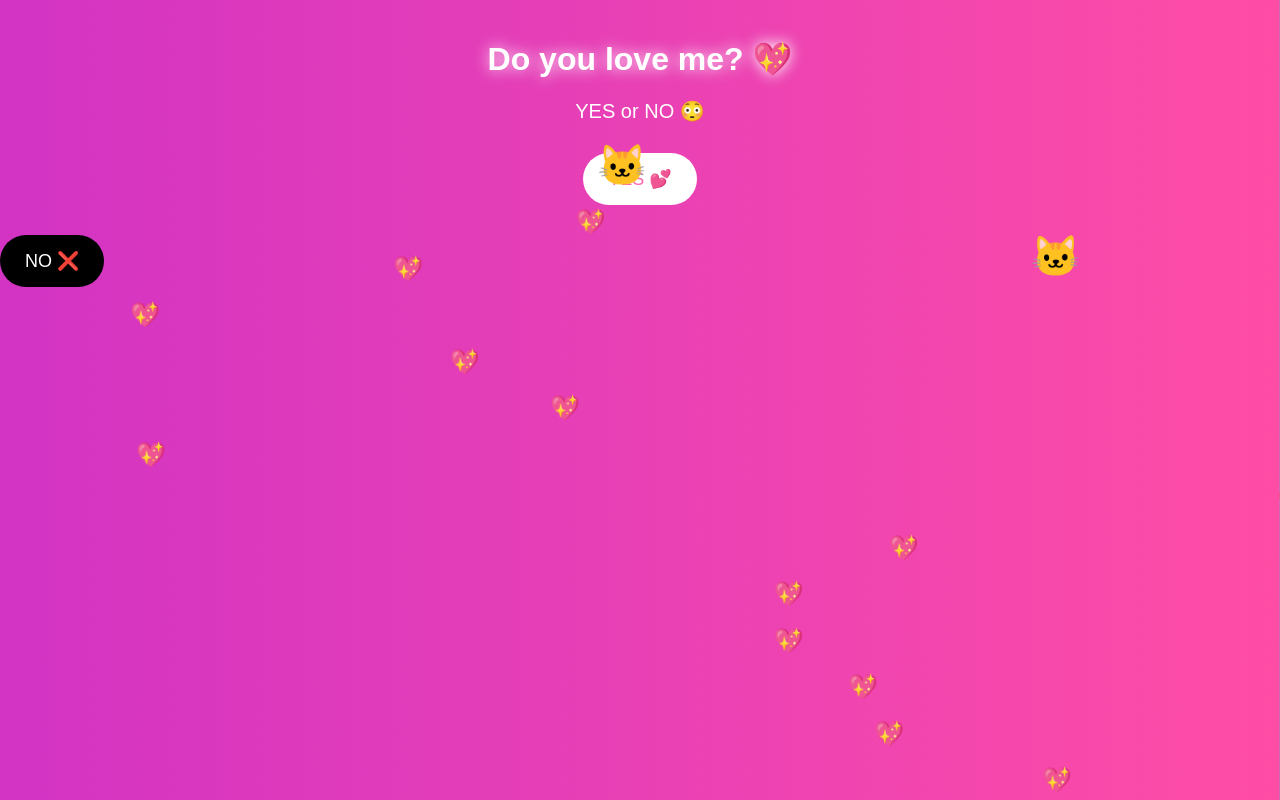
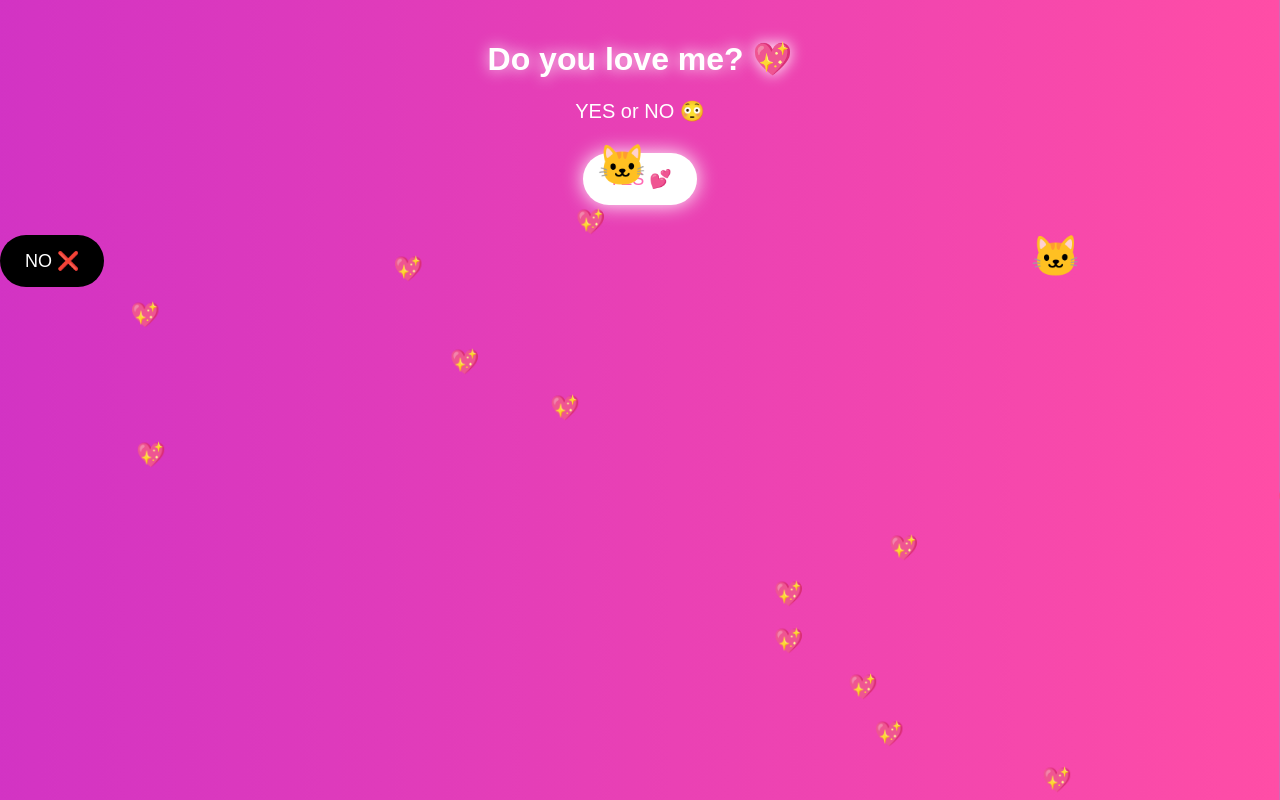
Before and after one commit to legend313/index.html, a plain HTML site: page index.html in a window 1280 px wide. Shown: the top 800 px of the page. Drawn offline with Linux system fonts and the light colour scheme.

Commit message:
Update index.html

```diff
--- a/index.html
+++ b/index.html
@@ -48,6 +48,7 @@ button {
   margin: 30px auto;
   background: white;
   color: hotpink;
+  box-shadow: 0 0 20px white;
 }
 
 #no {
@@ -86,11 +87,13 @@ button {
 const noBtn = document.getElementById("no");
 const msg = document.getElementById("msg");
 
+// NO button runs away
 noBtn.addEventListener("mouseover", () => {
   noBtn.style.left = Math.random() * (window.innerWidth - 100) + "px";
   noBtn.style.top = Math.random() * (window.innerHeight - 100) + "px";
 });
 
+// YES button
 document.getElementById("yes").onclick = () => {
   msg.innerHTML = "AWWW BABEEE I LOVE YOU TO!!! 💖🐱✨";
 };
```
